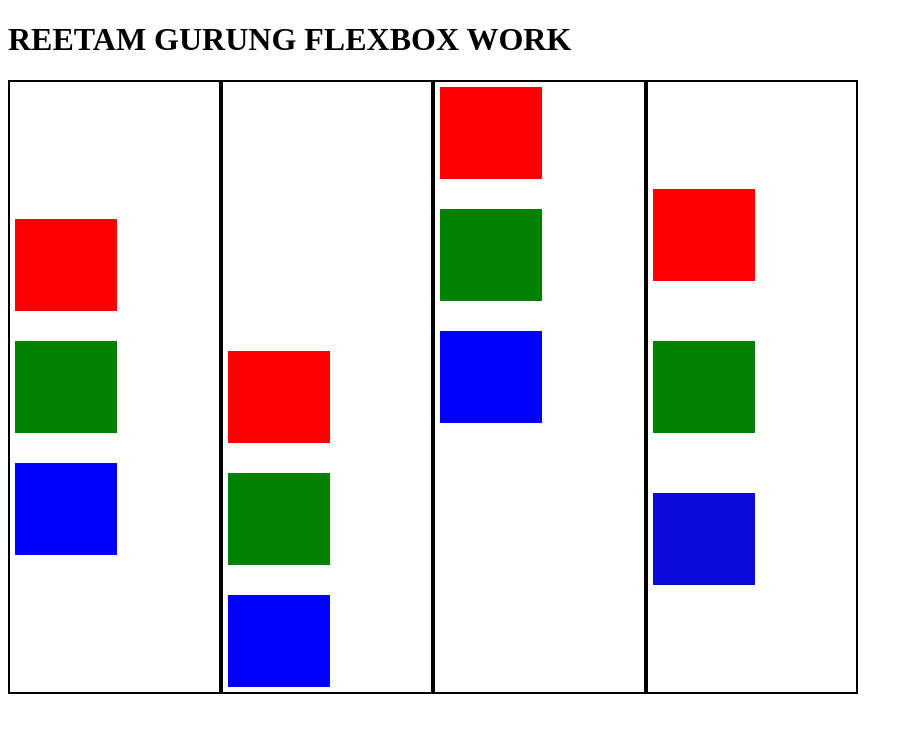
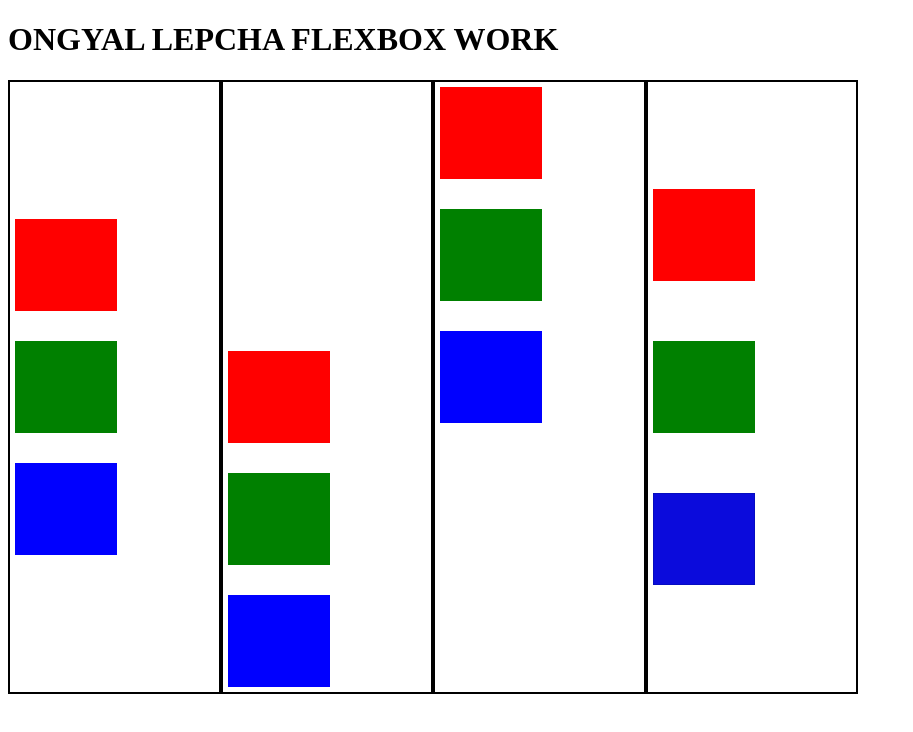
Before and after one commit to OngyalLepcha/OngyalLepcha, a plain HTML site: page flex.html in a window 1280 px wide. Shown: the whole page, without its empty margins (0-913 px from the left). Drawn offline with Linux system fonts and the light colour scheme.

Commit message:
Update flex.html

```diff
--- a/flex.html
+++ b/flex.html
@@ -6,7 +6,7 @@
     <meta name="viewport" content="width=device-width, initial-scale=1.0">
     <link rel="stylesheet" href="flex.css">
     <title>Flexbox</title>
-    <h1>REETAM GURUNG FLEXBOX WORK</h1>
+    <h1>ONGYAL LEPCHA FLEXBOX WORK</h1>
 </head>
 
 <body>
```
